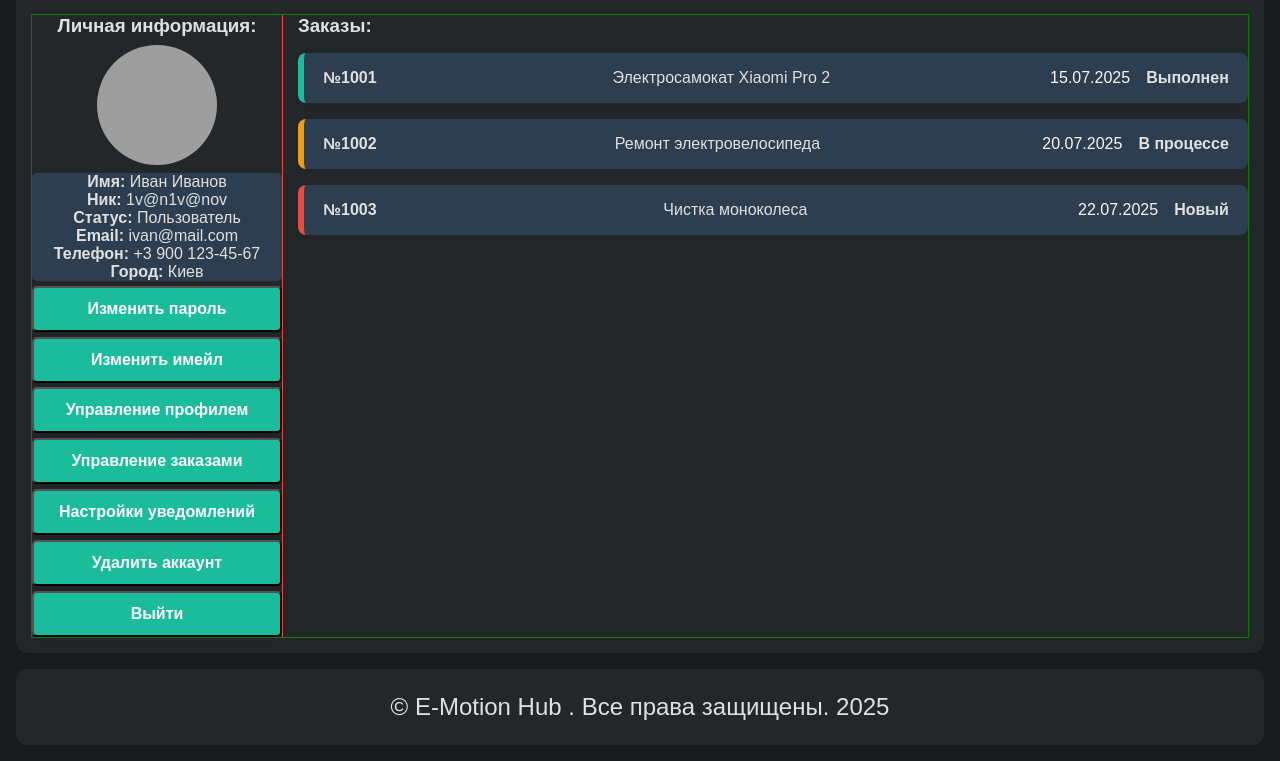
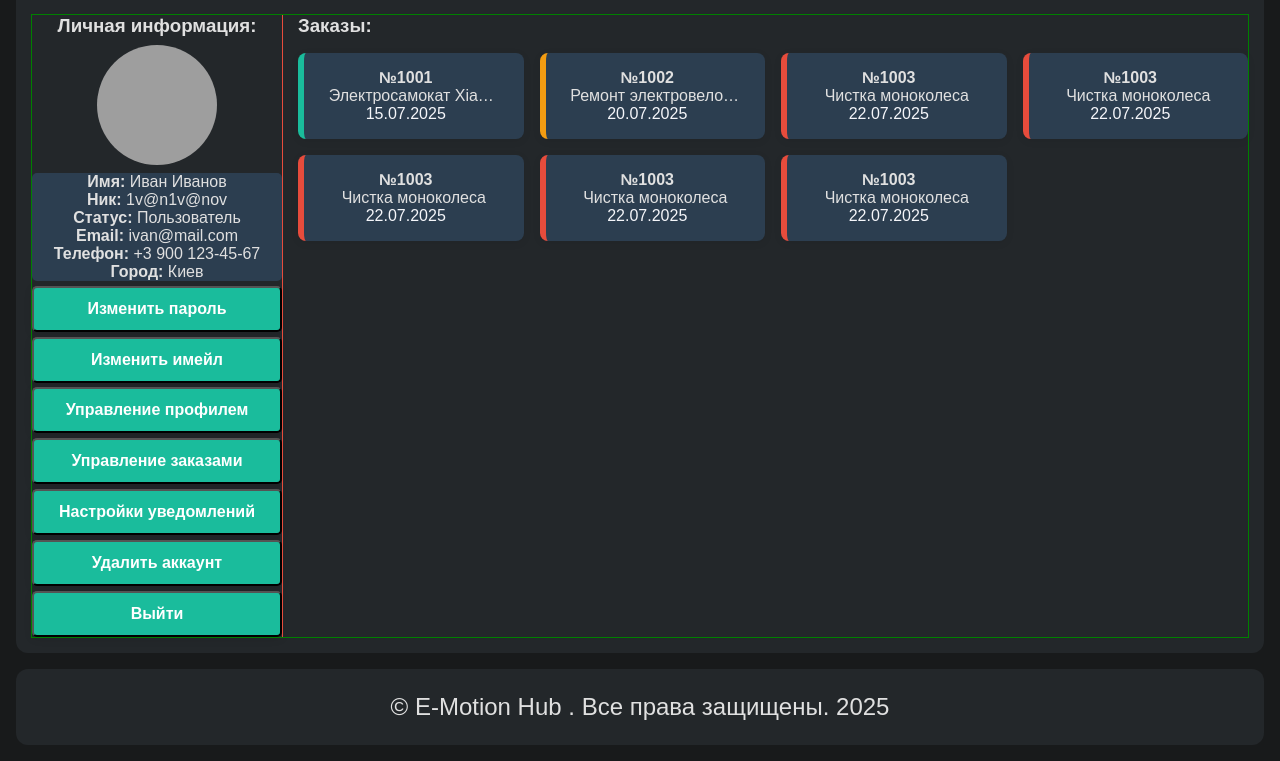
Before and after one commit to official-fedorenko/e-motion_hub, a plain HTML site: page account.html in a window 1280 px wide. Shown: the part 159-920 px from the top of the page. Drawn offline with Linux system fonts and the light colour scheme; grey boxes are pictures that could not be loaded.

Commit message:
v0.0.5
закончил первую стилизацию account панели

```diff
--- a/account.html
+++ b/account.html
@@ -7,6 +7,7 @@
     <link rel="stylesheet" href="./styles/style.css" />
     <link rel="stylesheet" href="./styles/account.css" />
     <script type="module" src="./scripts/main.js" defer></script>
+    <link rel="shortcut icon" href="/favicon.ico" type="image/x-icon" />
     <link rel="icon" type="image/svg+xml" href="/favicon.svg" />
   </head>
   <body>
@@ -104,7 +105,6 @@
                   >Электросамокат Xiaomi Pro 2</span
                 >
                 <span class="order-card__date">15.07.2025</span>
-                <span class="order-card__status">Выполнен</span>
               </button>
               <button
                 class="order-card order-status--progress"
@@ -113,13 +113,31 @@
                 <span class="order-card__num">№1002</span>
                 <span class="order-card__name">Ремонт электровелосипеда</span>
                 <span class="order-card__date">20.07.2025</span>
-                <span class="order-card__status">В процессе</span>
               </button>
               <button class="order-card order-status--new" data-order="1003">
                 <span class="order-card__num">№1003</span>
                 <span class="order-card__name">Чистка моноколеса</span>
                 <span class="order-card__date">22.07.2025</span>
-                <span class="order-card__status">Новый</span>
+              </button>
+              <button class="order-card order-status--new" data-order="1003">
+                <span class="order-card__num">№1003</span>
+                <span class="order-card__name">Чистка моноколеса</span>
+                <span class="order-card__date">22.07.2025</span>
+              </button>
+              <button class="order-card order-status--new" data-order="1003">
+                <span class="order-card__num">№1003</span>
+                <span class="order-card__name">Чистка моноколеса</span>
+                <span class="order-card__date">22.07.2025</span>
+              </button>
+              <button class="order-card order-status--new" data-order="1003">
+                <span class="order-card__num">№1003</span>
+                <span class="order-card__name">Чистка моноколеса</span>
+                <span class="order-card__date">22.07.2025</span>
+              </button>
+              <button class="order-card order-status--new" data-order="1003">
+                <span class="order-card__num">№1003</span>
+                <span class="order-card__name">Чистка моноколеса</span>
+                <span class="order-card__date">22.07.2025</span>
               </button>
             </div>
           </aside>
--- a/styles/account.css
+++ b/styles/account.css
@@ -42,6 +42,9 @@
   .account__container .account__profile-info {
     margin: 0;
   }
+  .orders__list {
+    grid-template-columns: 1fr;
+  }
 }
 
 .account__container {
@@ -83,23 +86,23 @@
   border-radius: 5px;
 }
 
-.account__orders ul {
-  display: grid;
-  grid-template-columns: repeat(auto-fit, minmax(250px, 1fr));
-  gap: 1rem;
-  outline: 1px solid blue; /* синяя рамка для отладки */
+/* Оформление заказов */
+
+.account__orders {
+  width: 100%;
 }
 
 .orders__list {
   display: grid;
-  grid-template-columns: 1fr;
+  grid-template-columns: repeat(auto-fill, minmax(220px, 1fr));
   gap: 1rem;
   margin-top: 1rem;
 }
 
 .order-card {
-  display: flex;
-  flex-wrap: wrap;
+  flex: 1 1 320px;
+  min-width: 220px;
+  max-width: 100%;
   align-items: center;
   justify-content: space-between;
   background: var(--card-background-color);
@@ -133,12 +136,14 @@
   margin-right: 1rem;
 }
 .order-card__name {
-  flex: 1 1 200px;
+  white-space: nowrap;
+  overflow: hidden;
+  text-overflow: ellipsis;
+  max-width: 170px;
+  display: block;
+  margin: 0px auto;
 }
 .order-card__date {
   color: var(--secondary-text-color);
   margin-right: 1rem;
 }
-.order-card__status {
-  font-weight: bold;
-}
```
